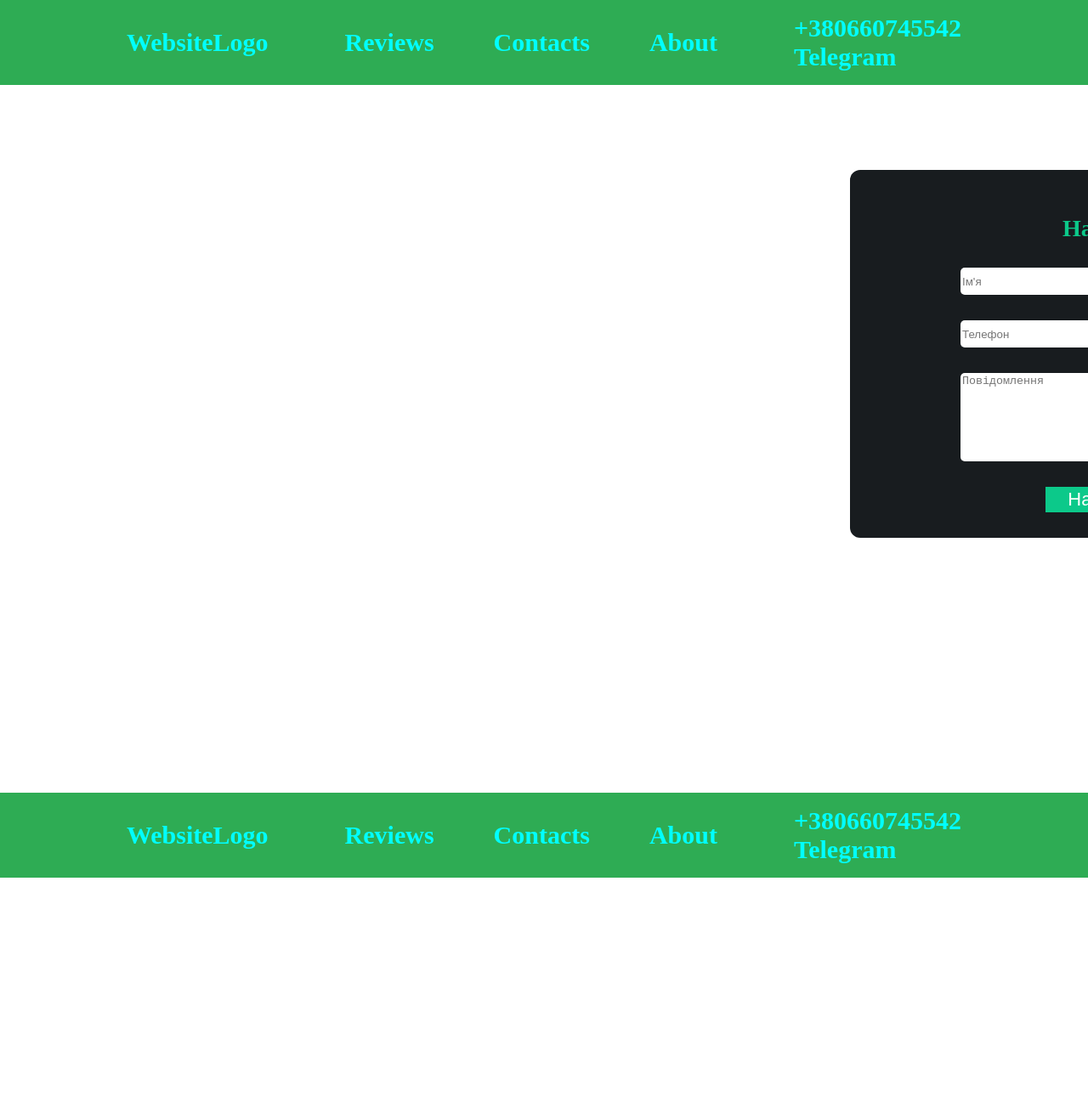
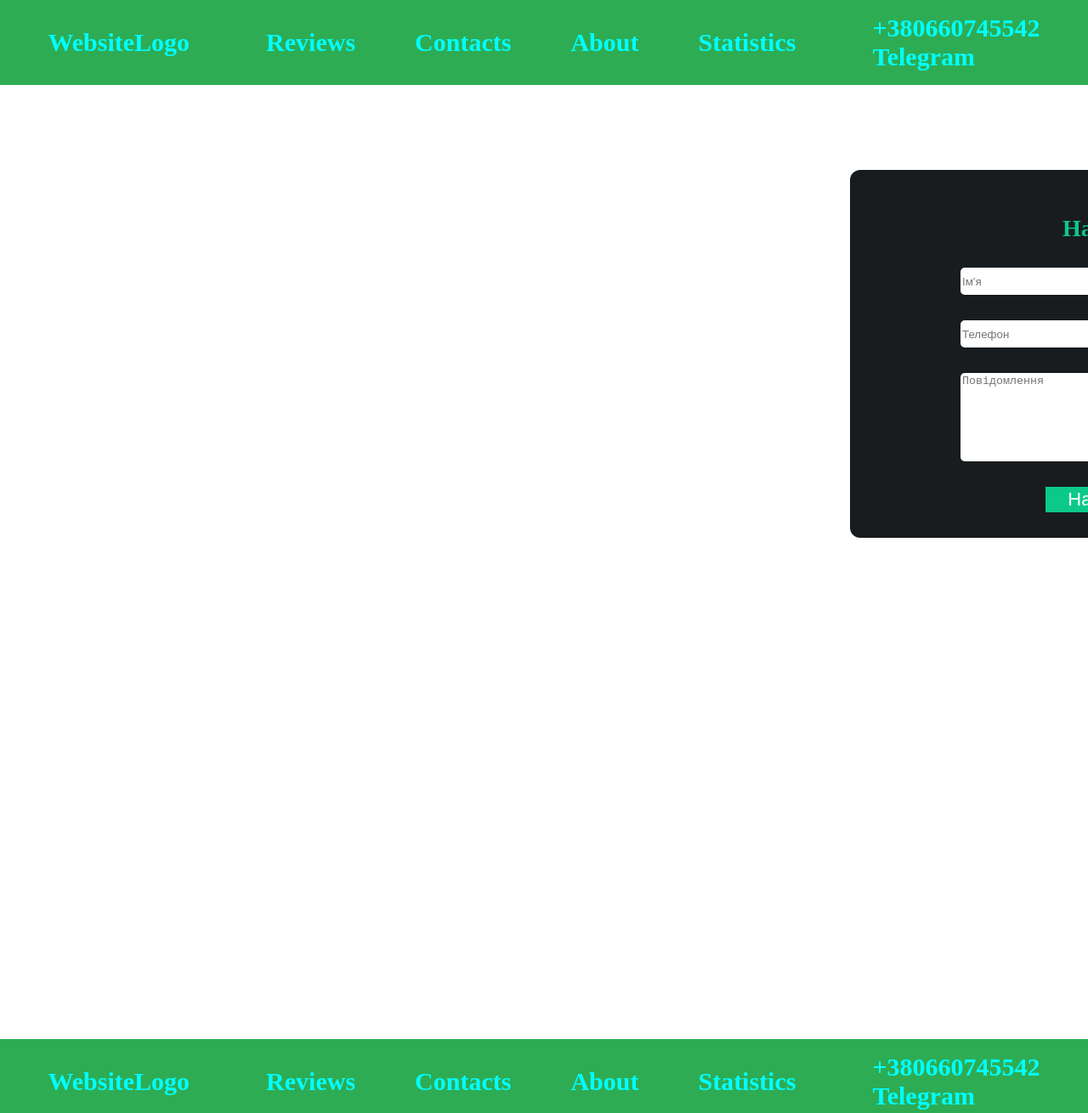
Before and after one commit to Taunamik/project1., a plain HTML site: page contacts.html in a window 1280 px wide. Shown: the top 1310 px of the page at 85% size. Before the commit the page ends 1033 px from the top, so only its background shows below. Drawn offline with Linux system fonts and the light colour scheme.

Commit message:
Update contacts.html

```diff
--- a/contacts.html
+++ b/contacts.html
@@ -14,6 +14,9 @@
         }
         ul{
             list-style: none;
+        }
+         footer{
+            margin-top: 590px;
         }
         a{
             text-decoration: none;
@@ -87,6 +90,7 @@
                 <li><a href="./reviews.html" target="_blank">Reviews</a></li>
                 <li><a href="./contacts.html">Contacts</a></li>
                 <li><a href="/about.html" target="_blank">About</a></li>
+                <li><a href="/statistiks.html">Statistics</a></li>
             </ul>
         </nav>
         <ul>
@@ -111,6 +115,7 @@
                 <li><a href="/reviews.html" target="_blank">Reviews</a></li>
                 <li><a href="./contacts.html" >Contacts</a></li>
                 <li><a href="/about.html" target="_blank">About</a></li>
+                <li><a href="/statistiks.html">Statistics</a></li>
             </ul>
         </nav>
         <ul>
```
